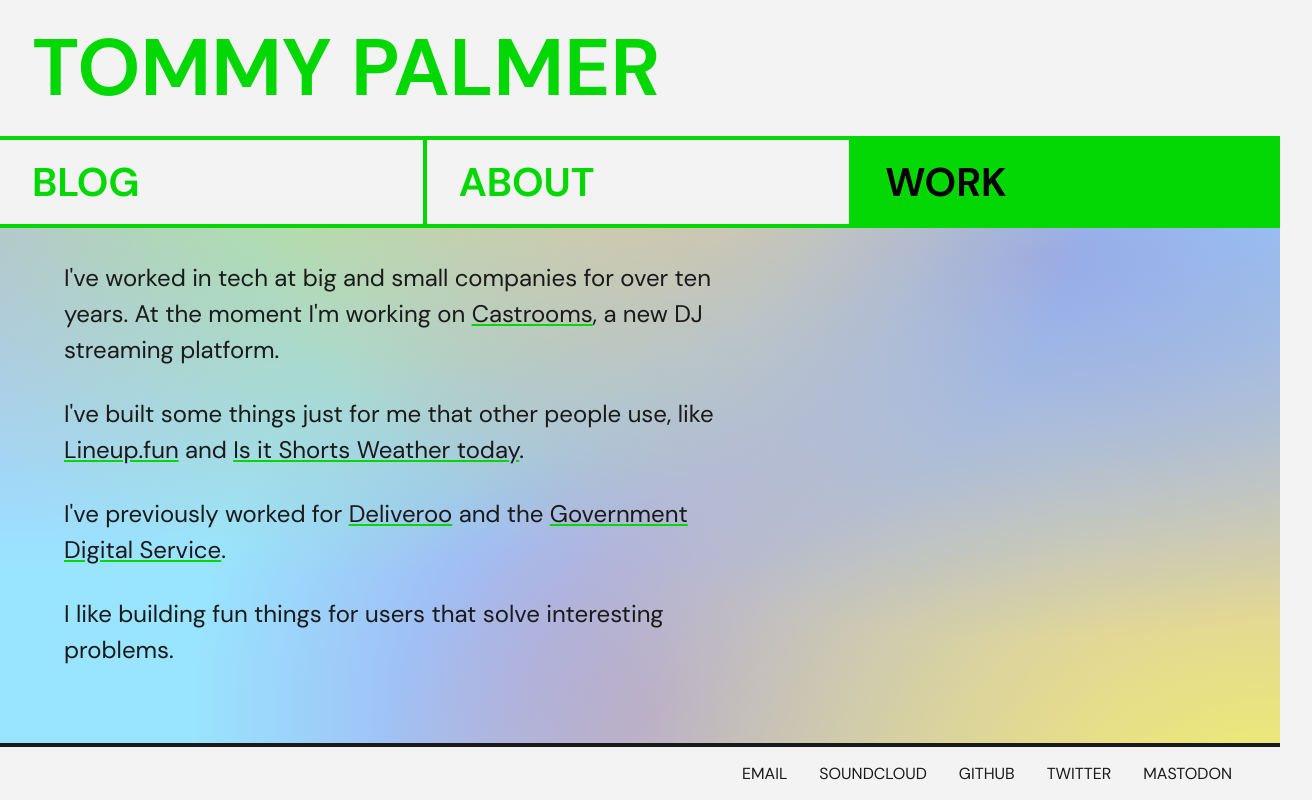
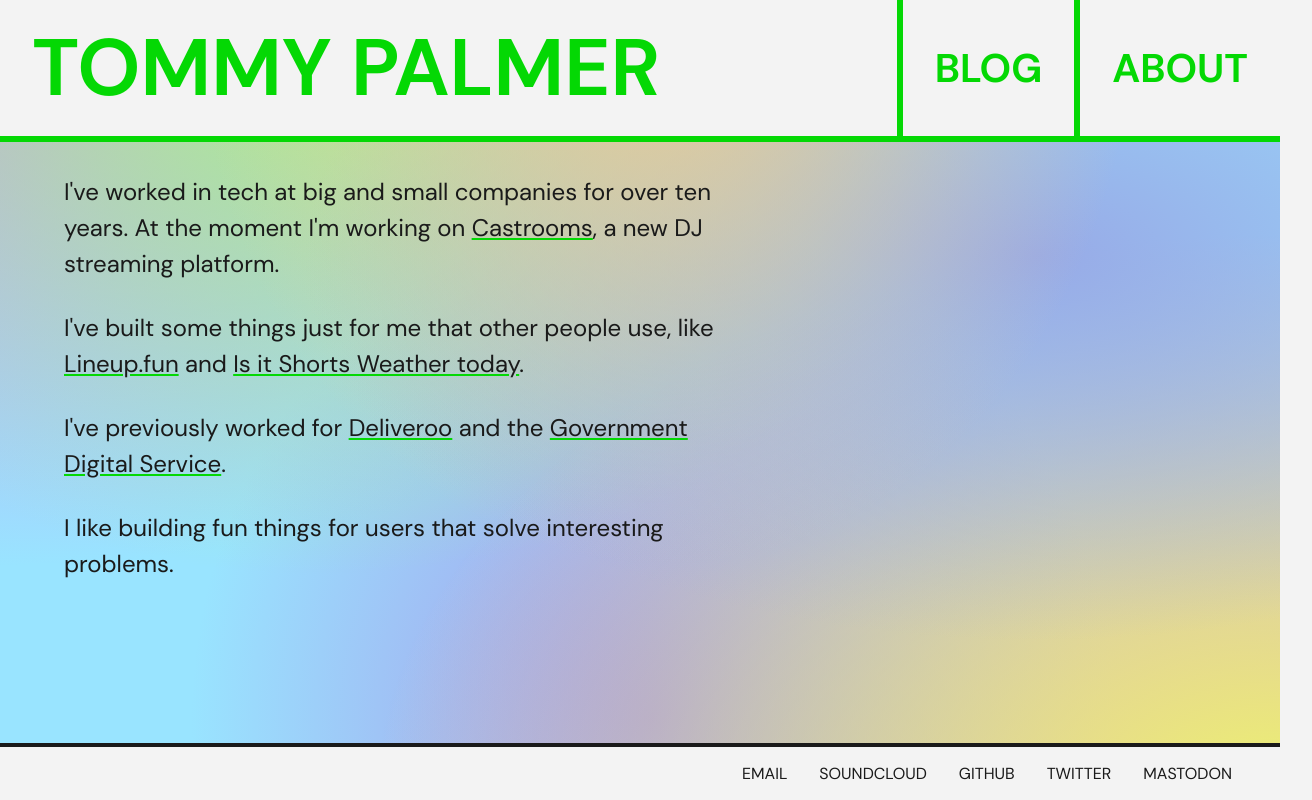
Before and after one commit to tommyp/tommyp.org, a SvelteKit app: page /work in a window 1280 px wide. Shown: the whole page, 1312 px wide, since content can reach past the window. Built offline with nearby package versions, Linux system fonts and the light colour scheme.

Commit message:
tidy up redesign

```diff
--- a/src/lib/components/Header.svelte
+++ b/src/lib/components/Header.svelte
@@ -2,8 +2,7 @@
 	import { page } from '$app/stores';
 	const links: { path: string; text: string }[] = [
 		{ path: '/blog', text: 'Blog' },
-		{ path: '/about', text: 'About' },
-		{ path: '/work', text: 'Work' }
+		{ path: '/about', text: 'About' }
 	];
 </script>
 
@@ -24,6 +23,7 @@
 
 <style>
 	header {
+		--border-width: 2px;
 		font-weight: bold;
 		width: 100%;
 		margin: 0 auto;
@@ -32,7 +32,7 @@
 		flex-direction: column;
 		font-size: 1rem;
 		background: var(--background);
-		border-bottom: 2px solid var(--border-color);
+		border-bottom: var(--border-width) solid var(--border-color);
 		--border-color: var(--neon-green);
 	}
 
@@ -53,7 +53,7 @@
 		font-weight: bold;
 		padding: 0.5rem 1rem;
 		margin: 0;
-		border-bottom: 2px solid var(--border-color);
+		border-bottom: var(--border-width) solid var(--border-color);
 	}
 
 	li {
@@ -74,7 +74,7 @@
 
 	li a {
 		font-size: 0.8rem;
-		border-right: 2px solid var(--border-color);
+		border-right: var(--border-width) solid var(--border-color);
 		padding: 0.5rem;
 	}
 
@@ -94,30 +94,39 @@
 
 	@media screen and (min-width: 968px) {
 		header {
-			border-bottom: 4px solid var(--border-color);
+			border-bottom: none;
+			flex-direction: row;
+			--border-width: 6px;
 		}
 
 		h1 {
 			font-size: 5rem;
 			padding: 1rem 2rem;
-			border-bottom: 4px solid var(--border-color);
+			border-bottom: var(--border-width) solid var(--border-color);
+			border-right: var(--border-width) solid var(--border-color);
 		}
 
 		nav {
 			margin: 0;
+			height: 100%;
 		}
 
 		nav a {
 			font-size: 2.5rem;
 			padding: 1rem 2rem;
+			display: flex;
+			align-items: center;
 		}
 
 		nav ul {
 			display: flex;
+			height: 100%;
 		}
 
 		li a {
-			border-right: 4px solid var(--border-color);
+			height: 100%;
+			border-right: var(--border-width) solid var(--border-color);
+			border-bottom: var(--border-width) solid var(--border-color);
 		}
 	}
 </style>
--- a/src/lib/styles/style.scss
+++ b/src/lib/styles/style.scss
@@ -35,12 +35,15 @@
 		Ubuntu, Cantarell, 'Open Sans', 'Helvetica Neue', sans-serif;
 }
 
+* {
+	box-sizing: border-box;
+}
+
 body {
 	margin: 0 auto;
 	font-family: var(--font-family);
 	background: var(--background);
 	color: var(--foreground);
-	box-sizing: border-box;
 }
 
 h1,
--- a/src/routes/about/+page.svelte
+++ b/src/routes/about/+page.svelte
@@ -25,6 +25,23 @@
 						><a href="https://www.urbandictionary.com/define.php?term=gutties">gutties</a></s
 					> trainers, interesting indie videogames, and a lovely pint in a lovely pub.
 				</p>
+
+				<p>
+					I've worked in tech at big and small companies for over ten years. At the moment I'm
+					working on <a href="https://castrooms.com">Castrooms</a>, a new DJ streaming platform.
+					I've previously worked for <a href="https://deliveroo.co.uk">Deliveroo</a> and the
+					<a href="https://www.gov.uk/government/organisations/government-digital-service"
+						>Government Digital Service</a
+					>.
+				</p>
+				<p>
+					I've built some things just for me that other people use, like <a
+						href="https://www.lineup.fun/">Lineup.fun</a
+					>
+					and <a href="https://www.isitshortsweathertoday.com/">Is it Shorts Weather today</a>.
+				</p>
+
+				<p>I like building fun things for users that solve interesting problems.</p>
 			</article>
 		</Grid>
 	</Wrapper>
@@ -32,7 +49,7 @@
 
 <style>
 	section {
-		padding: 1rem;
+		padding-top: 2rem;
 	}
 	article {
 		color: var(--near-black);
@@ -56,8 +73,5 @@
 	}
 
 	@media (min-width: 968px) {
-		section {
-			padding: 2rem;
-		}
 	}
 </style>
```
Also changed, not shown: src/routes/+page.svelte (+14 -22 lines).
